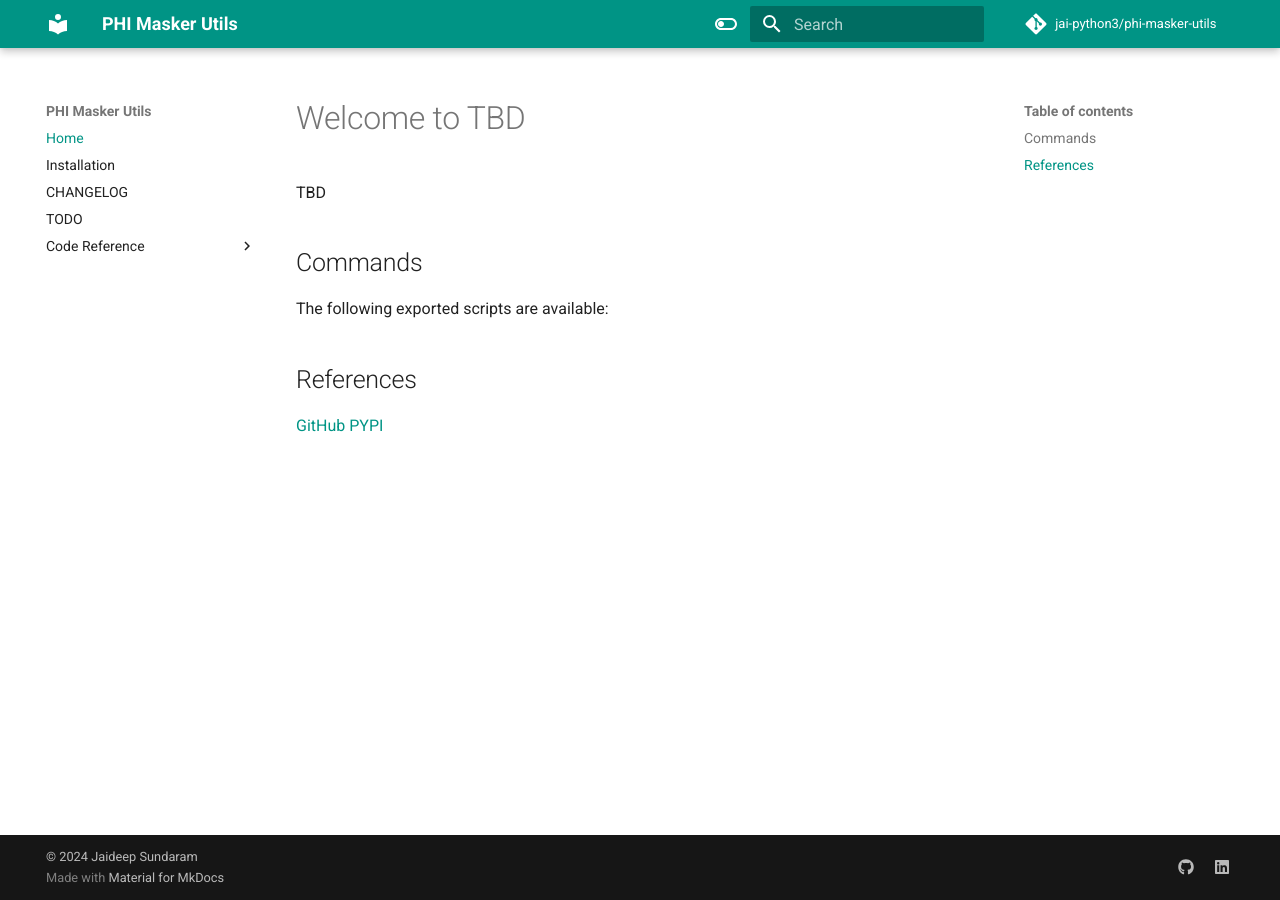
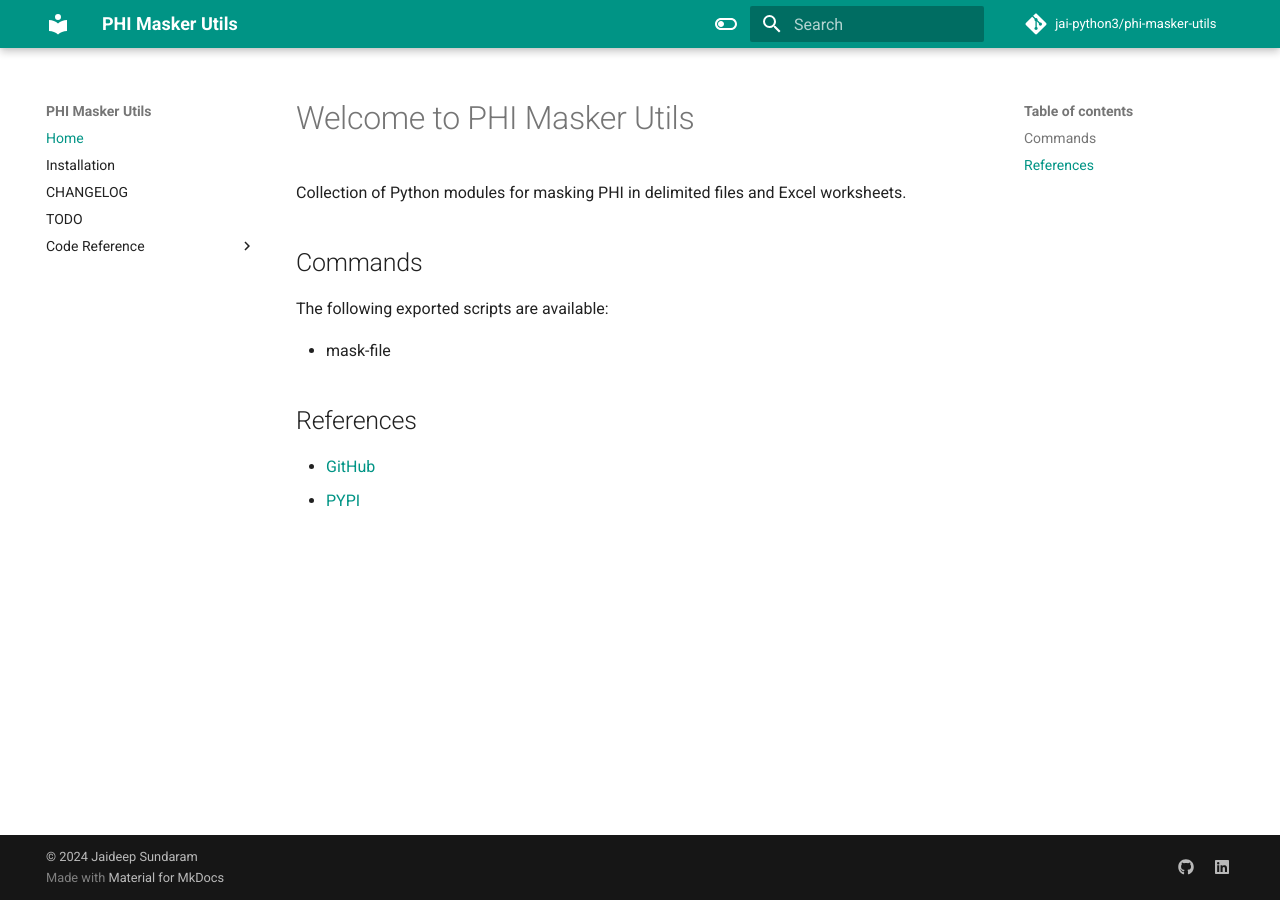
Before and after one commit to jai-python3/phi-masker-utils, an MkDocs documentation site: the page built from docs/index.md, in a window 1280 px wide. Built offline with MkDocs 1.6.1 and Material for MkDocs 9.7.7, drawn with Linux system fonts in a browser that asks for light colours; comment, search, counter and statistics services are not loaded.

Commit message:
chore: updates

```diff
--- a/docs/index.md
+++ b/docs/index.md
@@ -1,12 +1,15 @@
-# Welcome to TBD
+# Welcome to PHI Masker Utils
 
-TBD
+Collection of Python modules for masking PHI in delimited files and Excel worksheets.
+
 
 ## Commands
 
 The following exported scripts are available:
 
+- mask-file
+
 ## References
 
-[GitHub](https://github.com/jai-python3/TBD)
-[PYPI](https://pypi.org/project/TBD/)
+* [GitHub](https://github.com/jai-python3/phi-masker-utils)
+* [PYPI](https://pypi.org/project/phi-masker-utils/)
```
Also changed, not shown: README.rst.
